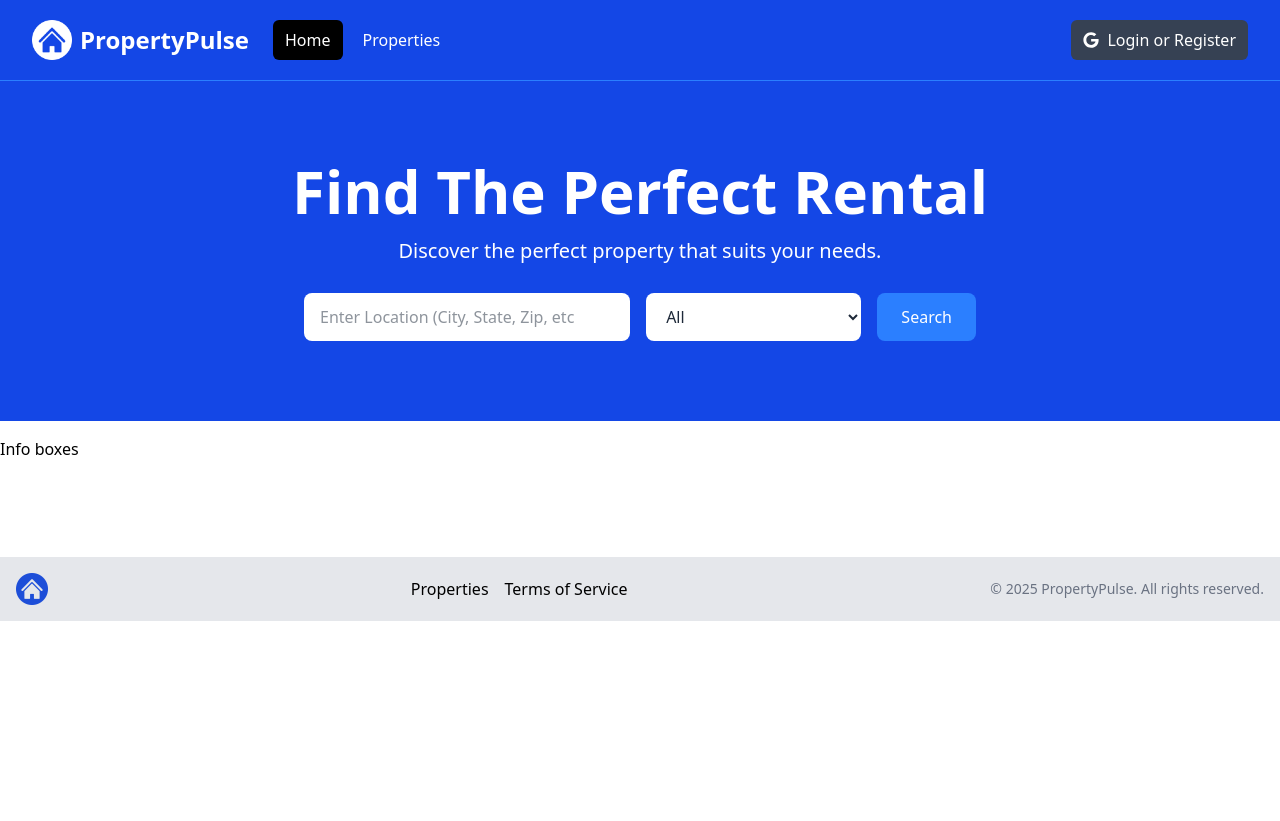
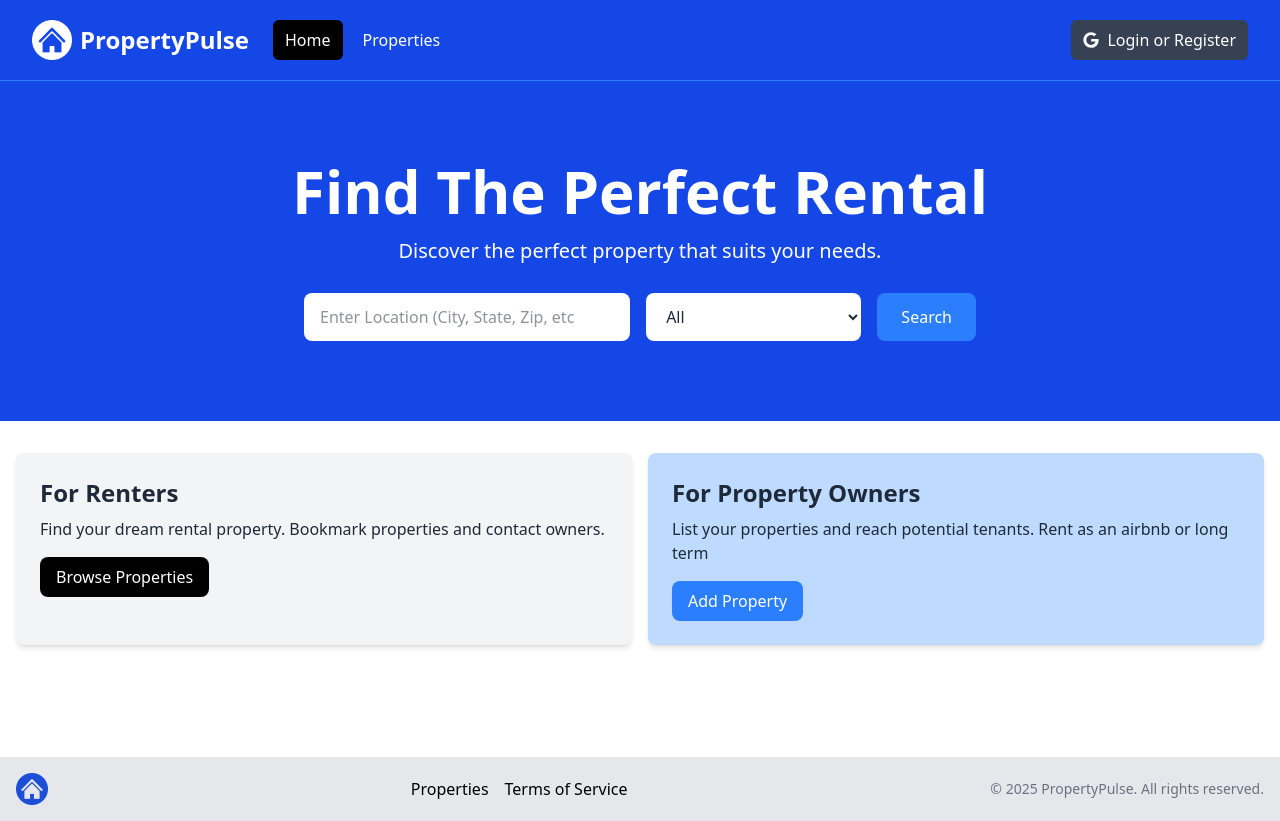
Before and after one commit to shukrat29/rs-nextjs, a Next.js app: page / in a window 1280 px wide. Before the commit the page ends 800 px from the top, so only its background shows below. Built offline with nearby package versions, Linux system fonts and the light colour scheme.

Commit message:
create infoboxes

```diff
--- a/components/Footer.jsx
+++ b/components/Footer.jsx
@@ -5,13 +5,13 @@ import logo from "@/assets/images/logo.png";
 const Footer = () => {
   const currentYear = new Date().getFullYear();
   return (
-    <footer class="bg-gray-200 py-4 mt-24">
-      <div class="container mx-auto flex flex-col md:flex-row items-center justify-between px-4">
-        <div class="mb-4 md:mb-0">
-          <Image src={logo} alt="Logo" class="h-8 w-auto" />
+    <footer className="bg-gray-200 py-4 mt-24">
+      <div className="container mx-auto flex flex-col md:flex-row items-center justify-between px-4">
+        <div className="mb-4 md:mb-0">
+          <Image src={logo} alt="Logo" className="h-8 w-auto" />
         </div>
-        <div class="flex flex-wrap justify-center md:justify-start mb-4 md:mb-0">
-          <ul class="flex space-x-4">
+        <div className="flex flex-wrap justify-center md:justify-start mb-4 md:mb-0">
+          <ul className="flex space-x-4">
             <li>
               <Link href="/properties">Properties</Link>
             </li>
@@ -21,7 +21,7 @@ const Footer = () => {
           </ul>
         </div>
         <div>
-          <p class="text-sm text-gray-500 mt-2 md:mt-0">
+          <p className="text-sm text-gray-500 mt-2 md:mt-0">
             &copy; {currentYear} PropertyPulse. All rights reserved.
           </p>
         </div>
--- a/components/Hero.jsx
+++ b/components/Hero.jsx
@@ -13,7 +13,7 @@ const Hero = () => {
         {/* <!-- Form Component --> */}
         <form className="mt-3 mx-auto max-w-2xl w-full flex flex-col md:flex-row items-center">
           <div className="w-full md:w-3/5 md:pr-2 mb-4 md:mb-0">
-            <label for="location" className="sr-only">
+            <label htmlFor="location" className="sr-only">
               Location
             </label>
             <input
@@ -24,7 +24,7 @@ const Hero = () => {
             />
           </div>
           <div className="w-full md:w-2/5 md:pl-2">
-            <label for="property-type" className="sr-only">
+            <label htmlFor="property-type" className="sr-only">
               Property Type
             </label>
             <select
--- a/components/InfoBox.jsx
+++ b/components/InfoBox.jsx
@@ -1,5 +1,22 @@
-const InfoBoxes = () => {
-  return <>Info box</>;
+const InfoBox = ({
+  buttonInfo,
+  heading,
+  backgroundColor = "bg-gray-100",
+  textColor = "text-gray-800",
+  children,
+}) => {
+  return (
+    <div className={`${backgroundColor} p-6 rounded-lg shadow-md`}>
+      <h2 className={`${textColor} text-2xl font-bold`}>{heading}</h2>
+      <p className={`${textColor} mt-2 mb-4`}>{children}</p>
+      <a
+        href={buttonInfo.link}
+        className={` ${buttonInfo.backgroundColor} inline-block bg-black text-white rounded-lg px-4 py-2 hover:bg-gray-700`}
+      >
+        {buttonInfo.text}
+      </a>
+    </div>
+  );
 };
 
-export default InfoBoxes;
+export default InfoBox;
--- a/components/InfoBoxes.jsx
+++ b/components/InfoBoxes.jsx
@@ -1,5 +1,37 @@
+import InfoBox from "./InfoBox";
+
 const InfoBoxes = () => {
-  return <>Info boxes</>;
+  return (
+    <section>
+      <div className="container-xl lg:container m-auto">
+        <div className="grid grid-cols-1 md:grid-cols-2 gap-4 p-4 rounded-lg">
+          <InfoBox
+            heading="For Renters"
+            buttonInfo={{
+              text: "Browse Properties",
+              link: "/properties",
+              backgroundColor: "bg-black",
+            }}
+          >
+            Find your dream rental property. Bookmark properties and contact
+            owners.
+          </InfoBox>
+          <InfoBox
+            heading="For Property Owners"
+            backgroundColor="bg-blue-200"
+            buttonInfo={{
+              text: "Add Property",
+              link: "/properties/add",
+              backgroundColor: "bg-blue-500",
+            }}
+          >
+            List your properties and reach potential tenants. Rent as an airbnb
+            or long term
+          </InfoBox>
+        </div>
+      </div>
+    </section>
+  );
 };
 
 export default InfoBoxes;
```
